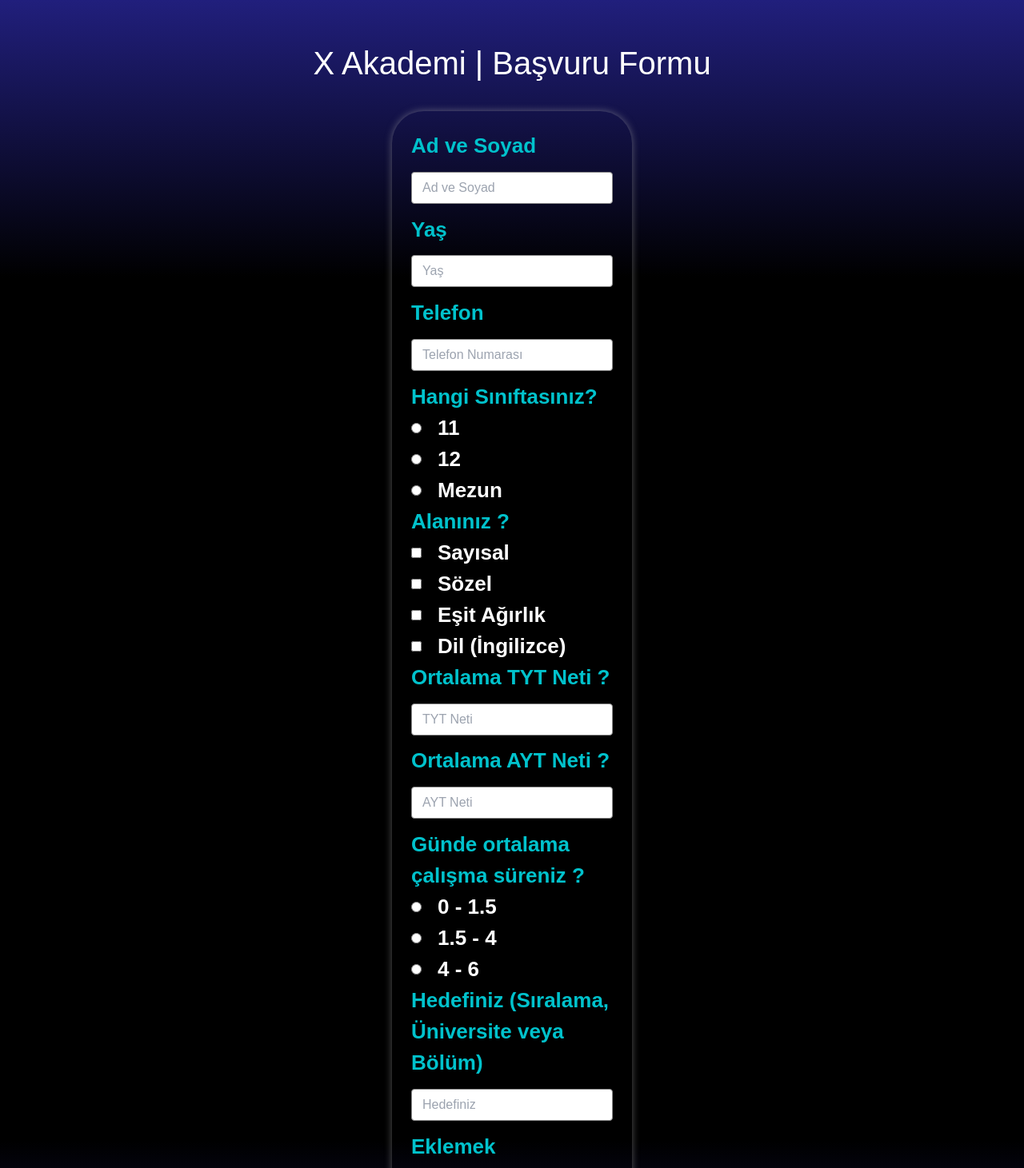
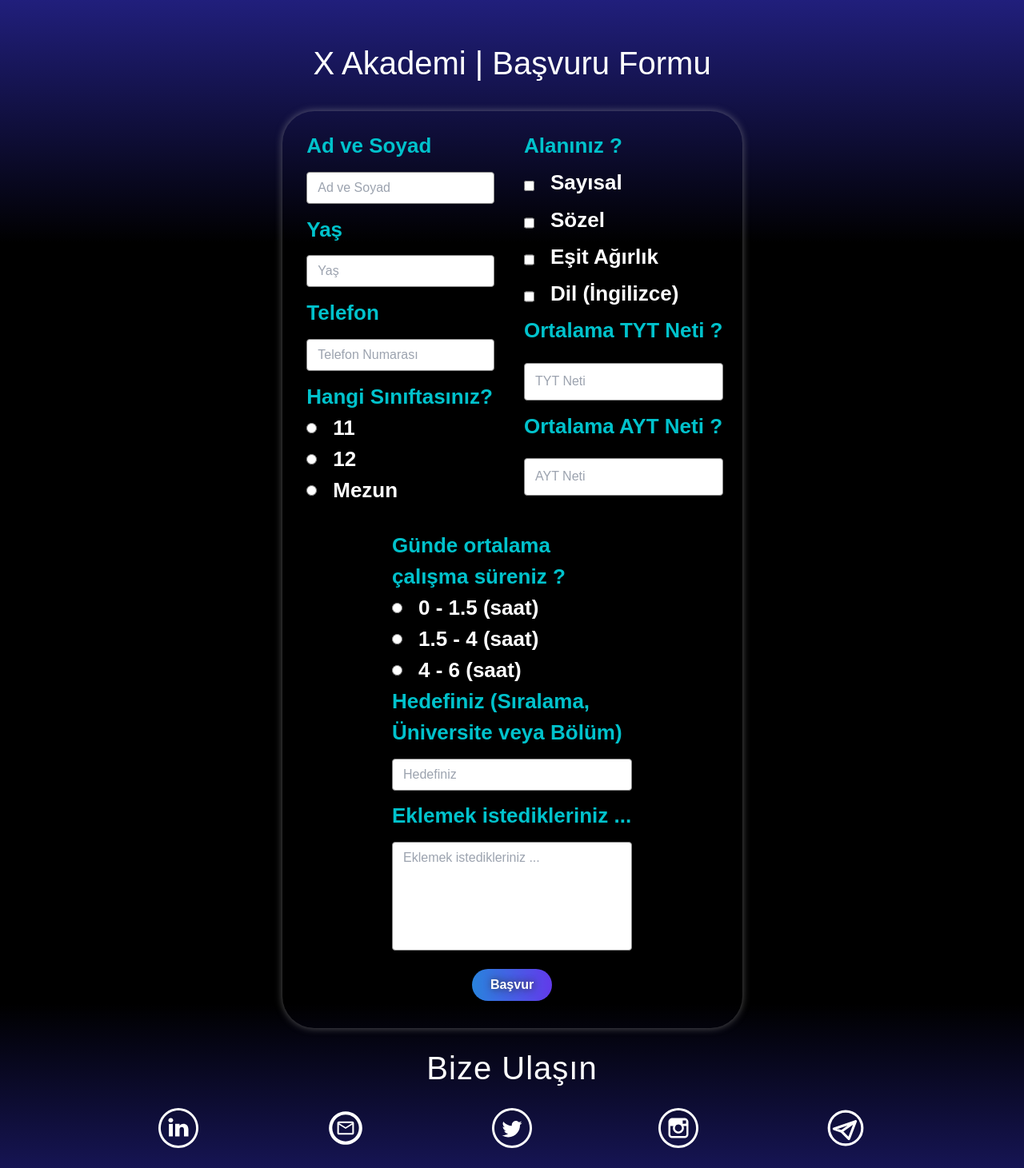
Before and after one commit to sametkzdl/CoachWebSite, a React (Create React App) app: page /FormApply in a window 1280 px wide. Shown: the part 120-1581 px from the top of the page at 80% size. Built offline with nearby package versions, Linux system fonts and the light colour scheme; a web font is replaced by a local one.

Commit message:
eksikler tamamlandı

```diff
--- a/src/components/banner.js
+++ b/src/components/banner.js
@@ -4,6 +4,27 @@ import { Link } from "react-router-dom";
 import { device, theme } from "../utils/global";
 import grafik from "../public/images/grafik.png";
 import downArrow from "../public/icons/down-arrow.svg";
+
+const textAnimation = keyframes`
+  0% {
+    width: 0;
+  }
+  100% {
+    width: 100%;
+  }
+`;
+
+const blinkCursor = keyframes`
+  0% {
+    border-right-color: orange;
+  }
+  50% {
+    border-right-color: transparent;
+  }
+  100% {
+    border-right-color: orange;
+  }
+`;
 
 const linearShake = keyframes`
  0% ,100%{ transform: translateY(-4px);
@@ -12,54 +33,24 @@ const linearShake = keyframes`
  opacity:1;  }
 `;
 
-const ImageShake = keyframes`
-  0%, 100% {
-    transform: translate(0, 0);
-    opacity: 0;
-  }
-
-  20% {
-    transform: translate(-20%, 20%);
-    opacity: 0.1;
-  }
-
-
-  40% {
-    opacity: 0.3;
-  }
-  100% {
-    transform: translate(0, 0);
-    opacity: 1;
-  }
-`;
-
-const TitlesShake = keyframes`
-  0%, 100% {
-    transform: translate(0, 0);
-    opacity: 0;
-  }
-
-  20% {
-    transform: translate(10%, -20%);
-    opacity: 0.1;
-  }
-
-  40% {
-    opacity: 0.3;
-  }
-  100% {
-    transform: translate(0, 0);
-    opacity: 1;
-  }
+const fadein = keyframes`
+  0% { opacity: 0; }
+  100% { opacity: 1; }
 `;
 
 const Wrap = styled.div`
   padding: 1rem 2.5rem 4rem 2.5rem;
+  height: 100%;
+  margin-top: 5rem;
+  @media ${device.laptop} {
+    height: unset;
+    margin-top: unset;
+  }
   background: linear-gradient(
     to bottom,
     ${theme.dark},
     ${theme.dark},
-    ${theme.dark},
+    ${theme.darkBlue},
     ${theme.darkBlue}
   );
 `;
@@ -77,22 +68,25 @@ const WrapBanner = styled.div`
 const WrapTitles = styled.div`
   display: flex;
   flex-direction: column;
-  animation: ${TitlesShake} 1.5s ease-in;
 `;
 
 const TitleA = styled.h2`
+  border-right: 4px solid orange;
+  white-space: nowrap;
   font-size: 6.25rem;
   font-weight: 700;
   letter-spacing: 3px;
-  margin-bottom: 0;
-  margin-top: 0;
+  overflow: hidden;
+  width: 0;
+  animation: ${textAnimation} 2s forwards,
+    ${blinkCursor} 1.25s step-end infinite;
 `;
 
 const TitleB = styled.h2`
   font-size: 6.25rem;
   font-weight: 700;
   letter-spacing: 3px;
-  margin-top: 5px;
+  margin-top: -3rem;
   margin-bottom: 20px;
   background: linear-gradient(
     to bottom,
@@ -110,7 +104,7 @@ const TitleB = styled.h2`
 const WrapImg = styled.img`
   width: 400px;
   height: 400px;
-  animation: ${ImageShake} 1.5s ease-in;
+  animation: ${fadein} 3s;
   @media ${device.tablet} {
     width: 300px;
     height: 300px;
--- a/src/components/detail.js
+++ b/src/components/detail.js
@@ -3,18 +3,24 @@ import { device, theme } from "../utils/global";
 import { Link } from "react-router-dom";
 import Button from "./button";
 import spring from "../public/images/hedef.png";
-const WrapBanner = styled.div`
-  display: flex;
+import Footer from "./footer";
+
+const Wrap = styled.div`
   padding: 4rem 2.5rem;
+
   background: linear-gradient(
     to bottom,
     ${theme.darkBlue},
     ${theme.dark},
     ${theme.dark},
     ${theme.dark},
-    ${theme.dark},
+    ${theme.darkBlue},
     ${theme.darkBlue}
   );
+`;
+
+const WrapBanner = styled.div`
+  display: flex;
   flex-wrap: wrap;
   align-items: center;
   justify-content: space-between;
@@ -32,9 +38,9 @@ const WrapTitles = styled.div`
 const TitleA = styled.h2`
   font-size: 6.25rem;
   font-weight: 700;
-  letter-spacing: 3px;
   margin-bottom: 0;
   margin-top: 0;
+  margin-bottom: -4rem;
 `;
 
 const TitleB = styled.h2`
@@ -71,6 +77,7 @@ const WrapImg = styled.img`
 
 const Detail = () => {
   return (
+    <Wrap>
       <WrapBanner>
         <WrapTitles>
           <TitleA>Erken davran</TitleA>
@@ -86,6 +93,8 @@ const Detail = () => {
         </WrapTitles>
         <WrapImg src={spring} alt="graphic" />
       </WrapBanner>
+      <Footer />
+    </Wrap>
   );
 };
 
--- a/src/components/footer.js
+++ b/src/components/footer.js
@@ -9,13 +9,6 @@ import myLogo from "../public/icons/myLogo.png";
 const WrapBanner = styled.div`
   position: relative;
   text-align: center;
-  padding: 4rem 2.5rem 2rem 2.5rem;
-  background: linear-gradient(
-    to bottom,
-    ${theme.darkBlue},
-    ${theme.dark},
-    ${theme.dark}
-  );
 `;
 
 const Title = styled.h3`
--- a/src/components/formCard.js
+++ b/src/components/formCard.js
@@ -1,11 +1,11 @@
 import styled, { css } from "styled-components";
-import { useForm, Controller } from "react-hook-form";
+import { useForm } from "react-hook-form";
 import "react-phone-input-2/lib/style.css";
-import PhoneInput from "react-phone-input-2";
 import Row from "./row";
 import Button from "./button";
 import { theme } from "../utils/global";
 import { useState } from "react";
+import Footer from "../components/footer"
 
 const Wrap = styled.div`
   padding: 2rem 2.5rem;
@@ -24,12 +24,20 @@ const Form = styled.form`
   margin-inline: auto;
   margin-block: 1rem;
   padding: 1.5rem;
+  max-width: fit-content;
   display: grid;
+  grid-template-columns: 1fr 1fr;
+  grid-template-rows: min-content min-content;
   justify-content: center;
-  max-width: 300px;
+  justify-items: center;
+  gap: 30px;
   box-shadow: 0px 0px 10px rgba(174, 173, 173, 0.5);
   border-radius: 40px;
   color: black;
+  @media (max-width:600px) {
+   display: flex;
+   flex-direction: column;
+  }
 `;
 
 const StyledLabel = styled.label`
@@ -52,26 +60,6 @@ const Input = styled.input`
     box-shadow: 4px 4px 12px rgba(35, 199, 222, 0.3),
       -4px -4px 12px rgba(35, 199, 222, 0.3);
     border-color: rgb(35, 199, 222);
-  }
-`;
-
-const StyledPhoneInput = styled(PhoneInput)`
-  border: 1px solid #898989;
-  outline: none;
-  transition: all 0.5s;
-  border-radius: 4px;
-  margin-block: 0.8rem;
-  overflow: hidden;
-  z-index: 10;
-  &:hover,
-  &:focus {
-    box-shadow: 4px 4px 12px rgba(35, 199, 222, 0.3),
-      -4px -4px 12px rgba(35, 199, 222, 0.3);
-    border-color: rgb(35, 199, 222);
-  }
-  > .flag-dropdown {
-    border: none;
-    background-color: transparent;
   }
 `;
 
@@ -138,6 +126,28 @@ const Notification = styled.div`
   }}
 `;
 
+const FirstWrap = styled.div`
+  max-width: 300px;
+  display: grid;
+  grid-column: 1;
+  grid-row: 1;
+`;
+
+const SecondWrap = styled.div`
+  max-width: 300px;
+
+  display: grid;
+  grid-column: 2;
+  grid-row: 1;
+`;
+const ThirdWrap = styled.div`
+  max-width: 300px;
+
+  display: grid;
+  grid-column: 1/-1;
+  grid-row: 2;
+`;
+
 const Register = () => {
   const [sending, setSending] = useState(false);
   const [notification, setNotification] = useState({
@@ -168,15 +178,20 @@ const Register = () => {
       .then((data) => {
         reset();
         setNotification({
-          message: "Form successfully submitted!",
+          message: "Formunuz başarılı bir şekilde gönderildi!",
           success: true,
           show: true,
         });
+        setTimeout(() => {
+          setNotification({
+            show: false,
+          });
+        }, 3*1000);
         setSending(false);
       })
       .catch((error) => {
         setNotification({
-          message: "There was an error submitting the form. Please try again.",
+          message: "Formu gönderirken bir hata oluştu. Lütfen tekrar deneyin.",
           success: false,
           show: true,
         });
@@ -187,16 +202,19 @@ const Register = () => {
     <Wrap>
       <Row>
         <Title>X Akademi | Başvuru Formu</Title>
+        <Form onSubmit={handleSubmit(Submit)}>
+          <FirstWrap>
+            <StyledLabel htmlFor="name">Ad ve Soyad</StyledLabel>
 
-        <Form onSubmit={handleSubmit(Submit)}>
-          <StyledLabel htmlFor="name">Ad ve Soyad</StyledLabel>
             <Input
               id="name"
               placeholder="Ad ve Soyad"
               type="text"
               {...register("name", { required: true })}
             />
-          {errors.name && <Required>Ad ve Soyad girilmesi zorunludur</Required>}
+            {errors.name && (
+              <Required>Ad ve Soyad girilmesi zorunludur</Required>
+            )}
             <StyledLabel htmlFor="age">Yaş</StyledLabel>
             <Input
               id="age"
@@ -254,6 +272,8 @@ const Register = () => {
               </StyledLabel>
             </div>
             {errors.class && <Required>Sınıf girilmesi zorunludur</Required>}
+          </FirstWrap>
+          <SecondWrap>
             <StyledLabel>Alanınız ?</StyledLabel>
             <div style={{ display: "flex", gap: "20px" }}>
               <input
@@ -322,6 +342,8 @@ const Register = () => {
               {...register("ayt", { required: true })}
             />
             {errors.ayt && <Required>AYT Neti girilmesi zorunludur</Required>}
+          </SecondWrap>
+          <ThirdWrap>
             <StyledLabel>Günde ortalama çalışma süreniz ?</StyledLabel>
             <div style={{ display: "flex", gap: "20px" }}>
               <input
@@ -332,7 +354,7 @@ const Register = () => {
                 {...register("studyTime", { required: true })}
               />
               <StyledLabel style={{ color: "white" }} htmlFor="0 - 1.5">
-              0 - 1.5
+                0 - 1.5 (saat)
               </StyledLabel>
             </div>
             <div style={{ display: "flex", gap: "20px" }}>
@@ -344,7 +366,7 @@ const Register = () => {
                 {...register("studyTime", { required: true })}
               />
               <StyledLabel style={{ color: "white" }} htmlFor="1.5 - 4">
-              1.5 - 4
+                1.5 - 4 (saat)
               </StyledLabel>
             </div>
             <div style={{ display: "flex", gap: "20px" }}>
@@ -356,7 +378,7 @@ const Register = () => {
                 {...register("studyTime", { required: true })}
               />
               <StyledLabel style={{ color: "white" }} htmlFor="4 - 6">
-              4 - 6
+                4 - 6 (saat)
               </StyledLabel>
             </div>
             {errors.studyTime && (
@@ -387,11 +409,16 @@ const Register = () => {
               {...register("additional")}
             />
             <StyledButton>{sending ? "Gönderiliyor" : "Başvur"}</StyledButton>
-          <Notification success={notification.success} show={notification.show}>
+            <Notification
+              success={notification.success}
+              show={notification.show}
+            >
               {notification.message}
             </Notification>
+          </ThirdWrap>
         </Form>
       </Row>
+      <Footer/>
     </Wrap>
   );
 };
--- a/src/pages/form.js
+++ b/src/pages/form.js
@@ -1,6 +1,5 @@
 import Header from "../components/header";
 import Row from "../components/row";
-import Footer from "../components/footer";
 import FormCard from "../components/formCard";
 
 const FormApply = () => {
@@ -8,7 +7,6 @@ const FormApply = () => {
     <Row>
       <Header />
       <FormCard/>
-      <Footer />
     </Row>
   );
 };
--- a/src/pages/home.js
+++ b/src/pages/home.js
@@ -37,7 +37,6 @@ const Home = () => {
       <Slider />
       <Avatar />
       <Detail />
-      <Footer />
     </Row>
   );
 };
```
Lines whose indentation alone changed are shown as unchanged.
